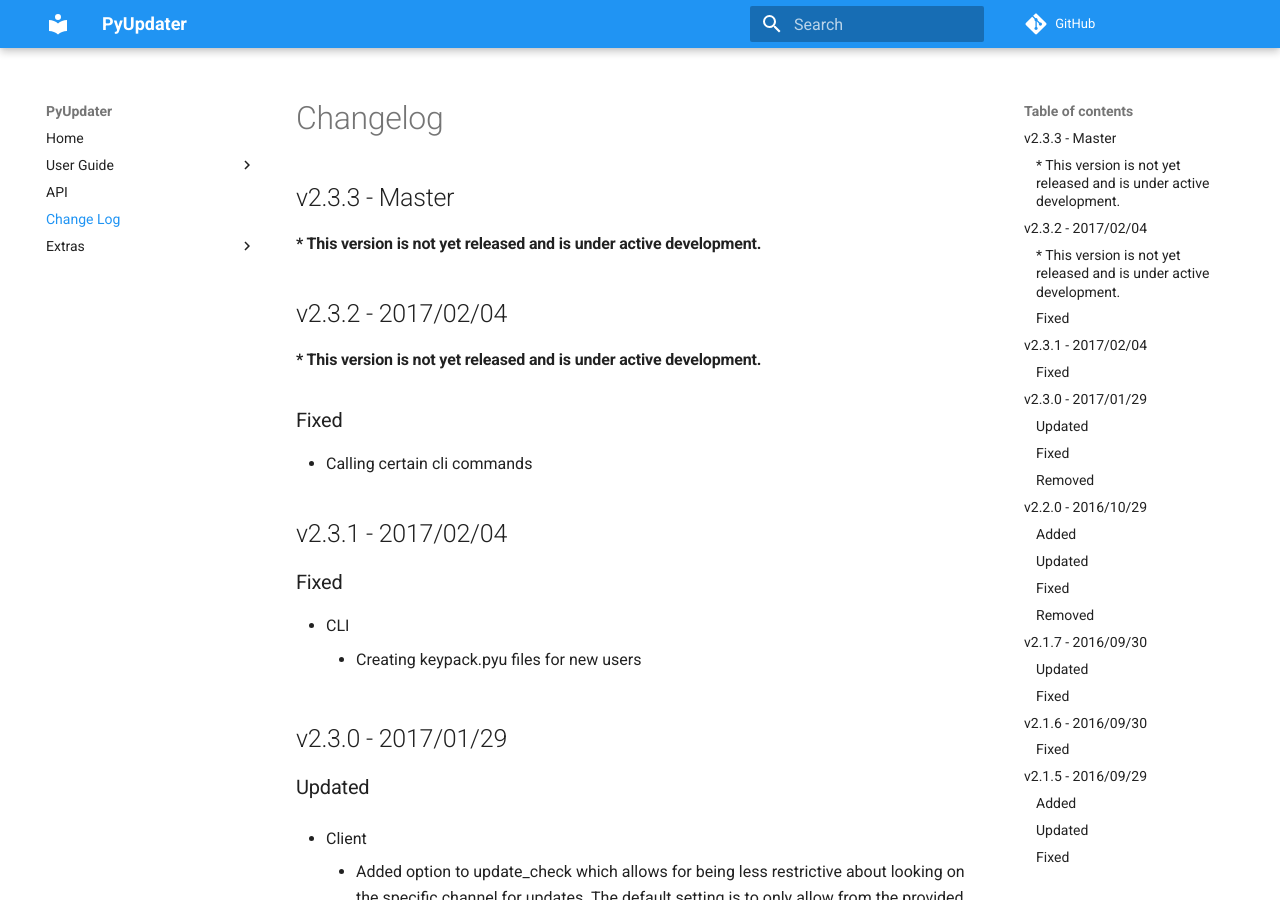
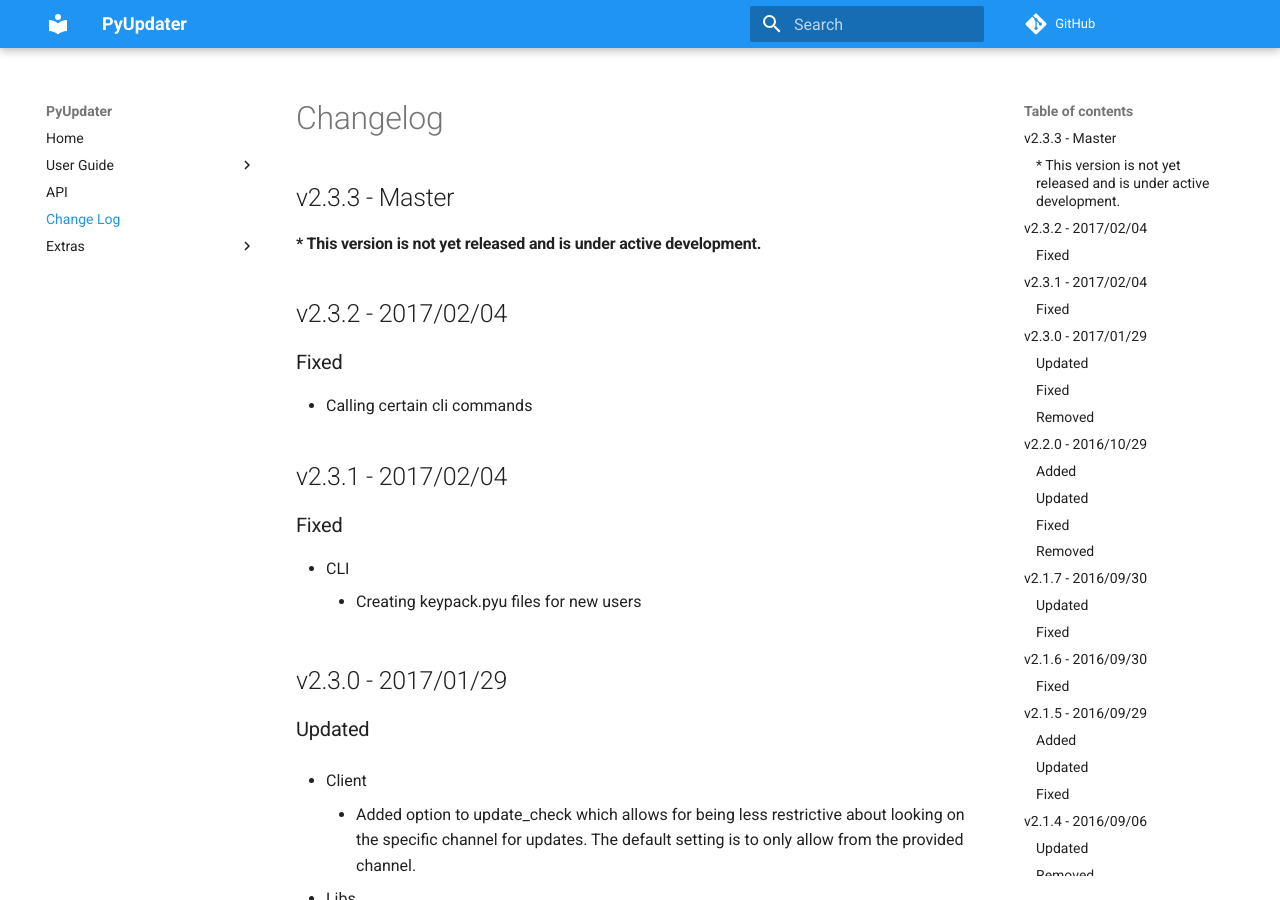
Before and after one commit to Digital-Sapphire/PyUpdater, an MkDocs documentation site: the page built from docs/changelog.md, in a window 1280 px wide and 900 px high. Built offline with MkDocs 1.6.1 and Material for MkDocs 9.7.7, drawn with Linux system fonts in a browser that asks for light colours; comment, search, counter and statistics services are not loaded; old or Windows-style settings are respelled for this version of MkDocs.

Commit message:
Ready to release

```diff
--- a/docs/changelog.md
+++ b/docs/changelog.md
@@ -5,7 +5,6 @@
 
 
 ## v2.3.2 - 2017/02/04
-####* This version is not yet released and is under active development.
 
 ###Fixed
 
```
